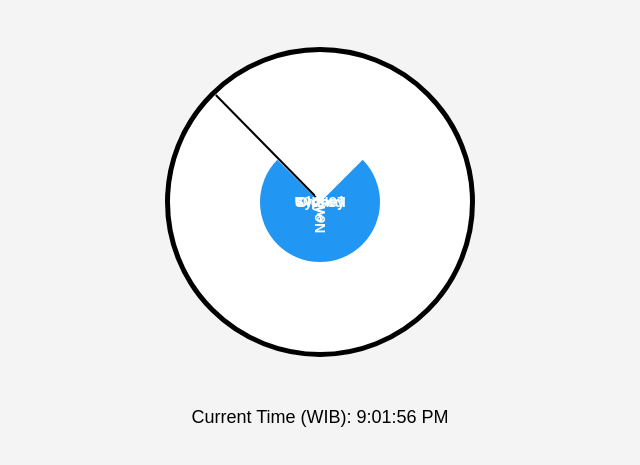
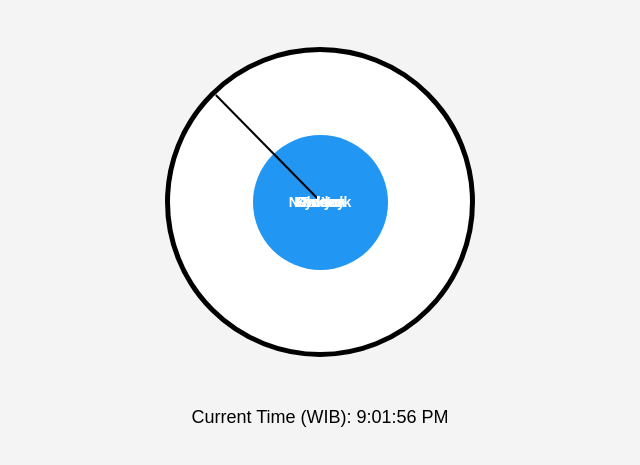
Before and after one commit to ninorepo/forexsession, a plain HTML site: page index.html in a window 1280 px wide. Shown: the part 61-526 px from the top of the page, without its empty margins (320-960 px from the left). Drawn offline with Linux system fonts and the light colour scheme.

Commit message:
Update index.html

```diff
--- a/index.html
+++ b/index.html
@@ -31,38 +31,36 @@
             height: 100%;
             border-radius: 50%;
             z-index: 1;
-            clip-path: polygon(50% 50%, 100% 0, 100% 100%, 0% 100%, 0% 0);
             transition: background-color 1s;
         }
 
-        /* Each session layer's size */
-        .sydney {
-            width: 85%;
-            height: 85%;
+        .session-layer.sydney {
+            width: 90%;
+            height: 90%;
             background-color: transparent;
         }
 
-        .tokyo {
-            width: 70%;
-            height: 70%;
+        .session-layer.tokyo {
+            width: 75%;
+            height: 75%;
             background-color: transparent;
         }
 
-        .london {
-            width: 55%;
-            height: 55%;
+        .session-layer.london {
+            width: 60%;
+            height: 60%;
             background-color: transparent;
         }
 
-        .new-york {
-            width: 40%;
-            height: 40%;
+        .session-layer.new-york {
+            width: 45%;
+            height: 45%;
             background-color: transparent;
         }
 
-        .closed {
-            width: 25%;
-            height: 25%;
+        .session-layer.closed {
+            width: 30%;
+            height: 30%;
             background-color: transparent;
         }
 
@@ -87,31 +85,31 @@
         }
 
         .sydney-label {
-            transform: translate(-50%, -50%) rotate(0deg);
+            transform: translate(-50%, -50%);
             left: 50%;
             top: 50%;
         }
 
         .tokyo-label {
-            transform: translate(-50%, -50%) rotate(90deg);
+            transform: translate(-50%, -50%);
             left: 50%;
             top: 50%;
         }
 
         .london-label {
-            transform: translate(-50%, -50%) rotate(180deg);
+            transform: translate(-50%, -50%);
             left: 50%;
             top: 50%;
         }
 
         .new-york-label {
-            transform: translate(-50%, -50%) rotate(270deg);
+            transform: translate(-50%, -50%);
             left: 50%;
             top: 50%;
         }
 
         .closed-label {
-            transform: translate(-50%, -50%) rotate(360deg);
+            transform: translate(-50%, -50%);
             left: 50%;
             top: 50%;
         }
@@ -163,7 +161,6 @@
             const seconds = jakartaTime.getSeconds();
 
             const session = getSession(hours);
-            const sessionColor = getSessionColor(session);
 
             // Update the current time display
             document.getElementById("current-time").innerHTML = `Current Time (WIB): ${jakartaTime.toLocaleTimeString()}`;
@@ -187,21 +184,6 @@
                 return 'New York'; // New York Session
             } else {
                 return 'Closed'; // Market Closed
-            }
-        }
-
-        function getSessionColor(session) {
-            switch (session) {
-                case 'Sydney':
-                    return '#ff5722';
-                case 'Tokyo':
-                    return '#28a745';
-                case 'London':
-                    return '#ff9800';
-                case 'New York':
-                    return '#2196f3';
-                default:
-                    return '#000';
             }
         }
 
```
